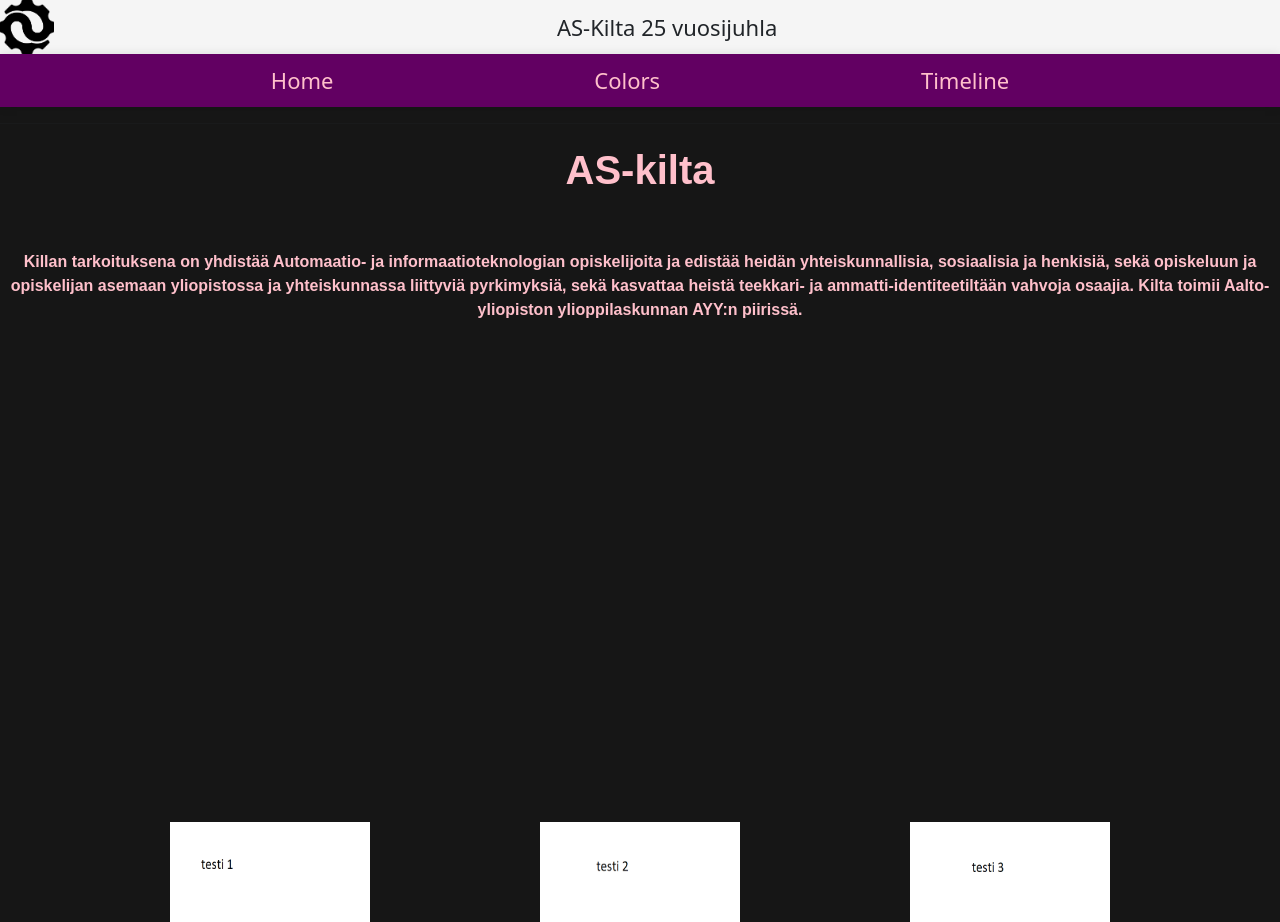
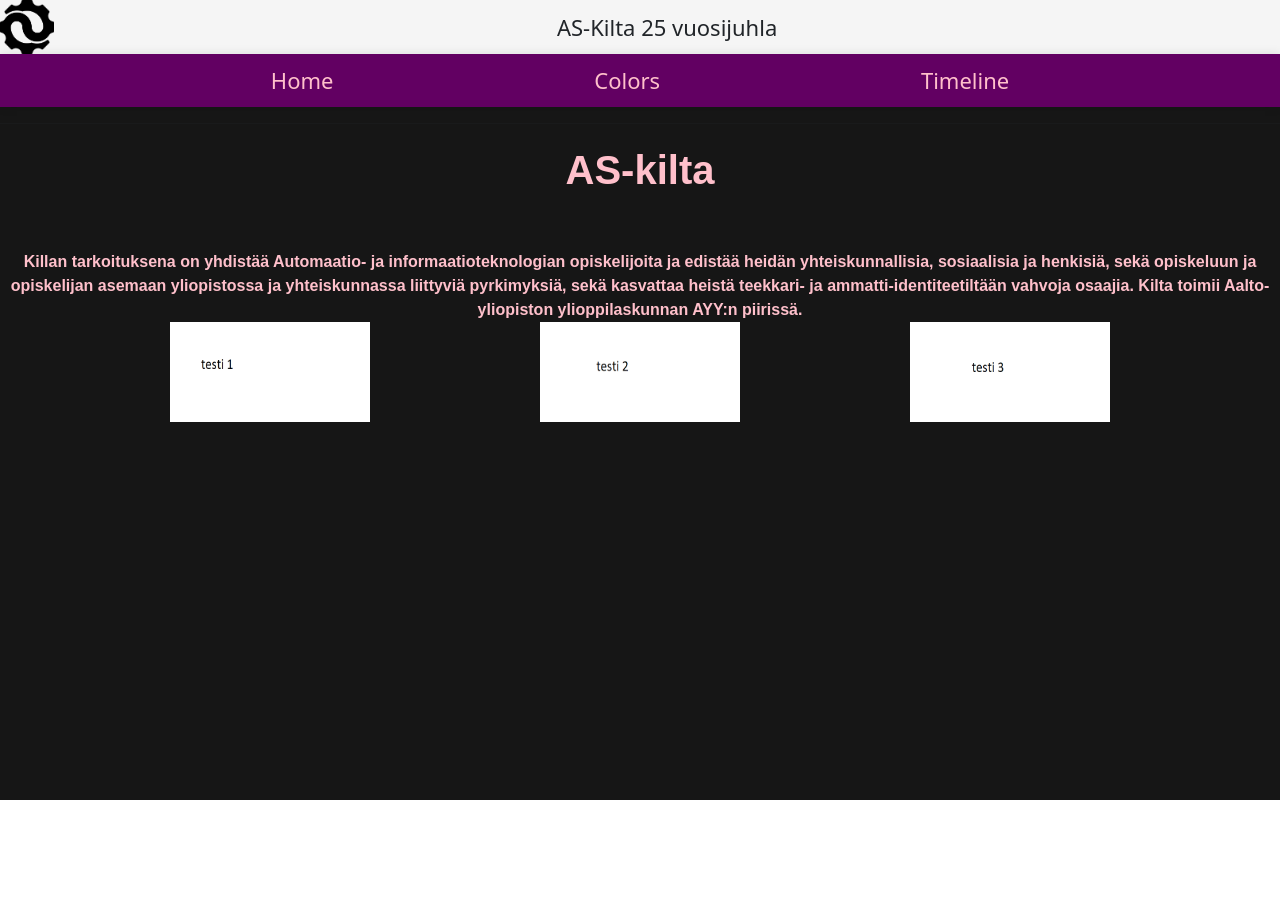
Before and after one commit to coodeex/as25, a React (Vite) app in the folder client/: page / in a window 1280 px wide. After the commit the page ends 800 px from the top, so only its background shows below. Built offline with nearby package versions, Linux system fonts and the light colour scheme.

Commit message:
made NavBar into an styled nav that is sticky and did all the other fixes but the horizontal scroll still appeared so I removed padding from the CompanyLogos component so there is no scrolling

```diff
--- a/client/src/components/nav/Navigation.tsx
+++ b/client/src/components/nav/Navigation.tsx
@@ -15,7 +15,6 @@
         </LogoBanner>
       {/* A "layout route" is a good place to put markup you want to
             share across all the pages on your site, like navigation. */}
-      <nav>
       <NavBar>
         <>
           <StyledLink to="/">Home</StyledLink>
@@ -36,7 +35,6 @@
           <Link to="/game">Game</Link>
         </li> */}
       </NavBar>
-      </nav>
 
       <hr />
 
@@ -66,8 +64,11 @@
   font-size: 22px;
 `;
 
-const NavBar = styled.div`
+const NavBar = styled.nav`
+  position: sticky;
+  top: 0;
   display: flex;
+  flex-wrap: wrap;
   width: 100%;
   flex-direction: row;
   justify-content: space-evenly;
--- a/client/src/pages/homeComponents/CompanyLogos.tsx
+++ b/client/src/pages/homeComponents/CompanyLogos.tsx
@@ -14,8 +14,8 @@
 };
 
 const LogoList = styled.div`
-  padding-top: 500px;
   display: flex;
+  flex-wrap: wrap;
   justify-content: space-evenly;
 `;
 
```
Lines whose indentation alone changed are shown as unchanged.
